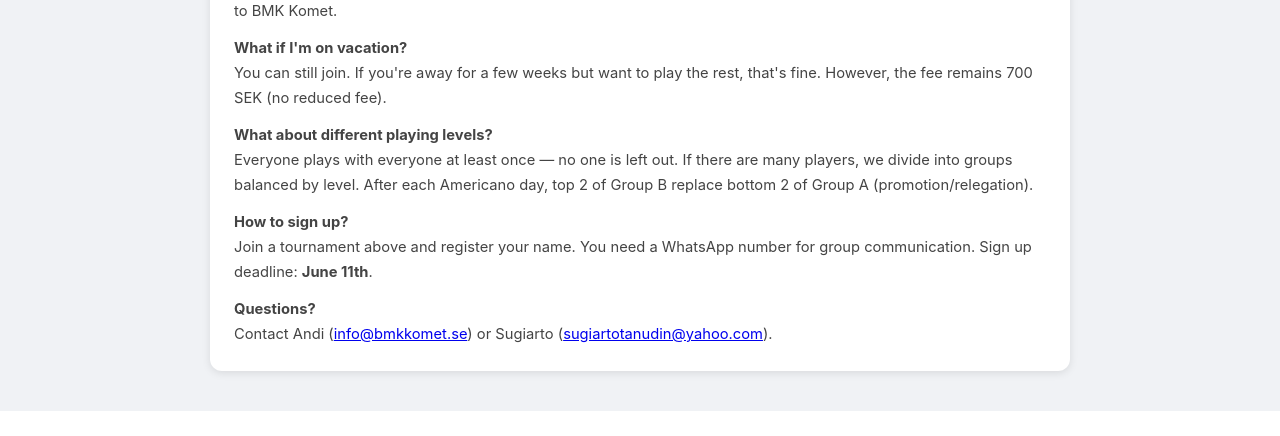
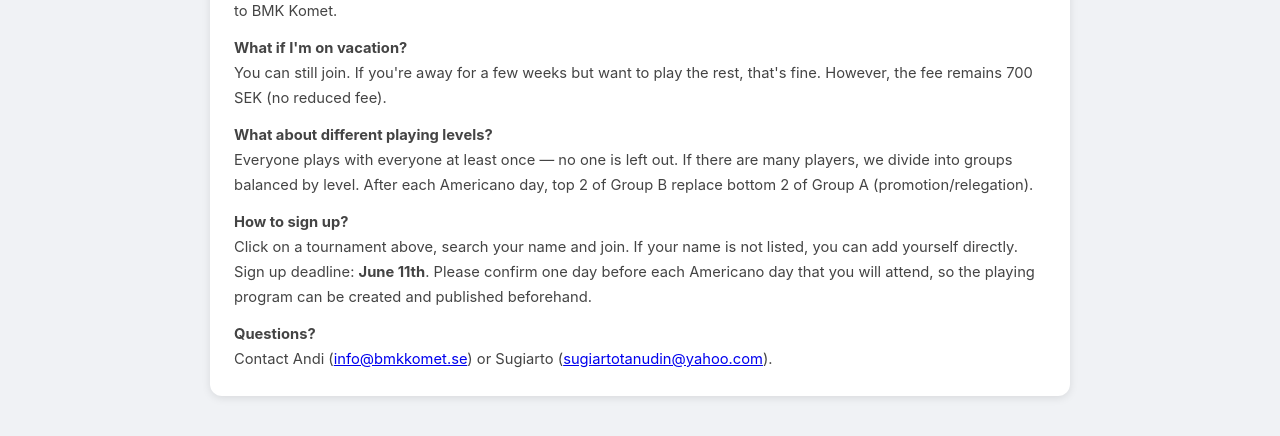
Before and after one commit to umashankarid/badminton-americano, a Flask app: page / in a window 1280 px wide, after a click that opens the changed part. Shown: the part 950-1386 px from the top of the page. Before the commit the page ends 1361 px from the top, so only its background shows below. Run offline with Flask 3, Linux system fonts and the light colour scheme; data that the repository does not hold is empty.

Commit message:
Update sign-up instructions to use webpage

```diff
--- a/templates/index.html
+++ b/templates/index.html
@@ -101,7 +101,7 @@
             Everyone plays with everyone at least once — no one is left out. If there are many players, we divide into groups balanced by level. After each Americano day, top 2 of Group B replace bottom 2 of Group A (promotion/relegation).</p>
 
             <p style="margin-top:12px"><strong>How to sign up?</strong><br>
-            Join a tournament above and register your name. You need a WhatsApp number for group communication. Sign up deadline: <strong>June 11th</strong>.</p>
+            Click on a tournament above, search your name and join. If your name is not listed, you can add yourself directly. Sign up deadline: <strong>June 11th</strong>. Please confirm one day before each Americano day that you will attend, so the playing program can be created and published beforehand.</p>
 
             <p style="margin-top:12px"><strong>Questions?</strong><br>
             Contact Andi (<a href="mailto:info@bmkkomet.se">info@bmkkomet.se</a>) or Sugiarto (<a href="mailto:sugiartotanudin@yahoo.com">sugiartotanudin@yahoo.com</a>).</p>
```
